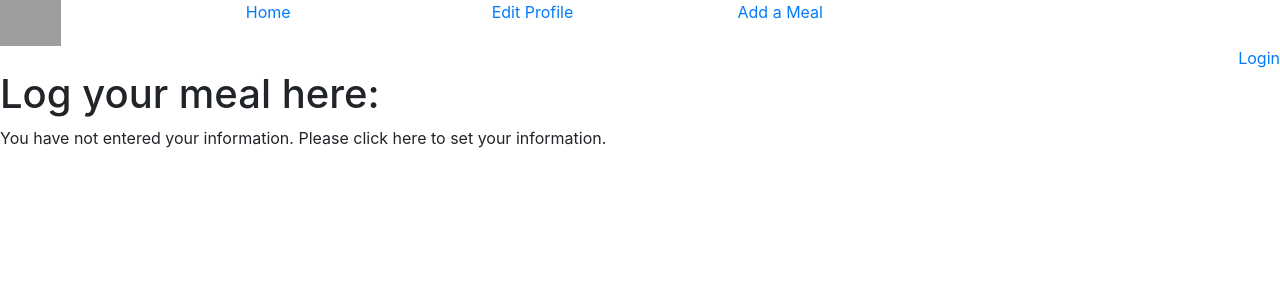
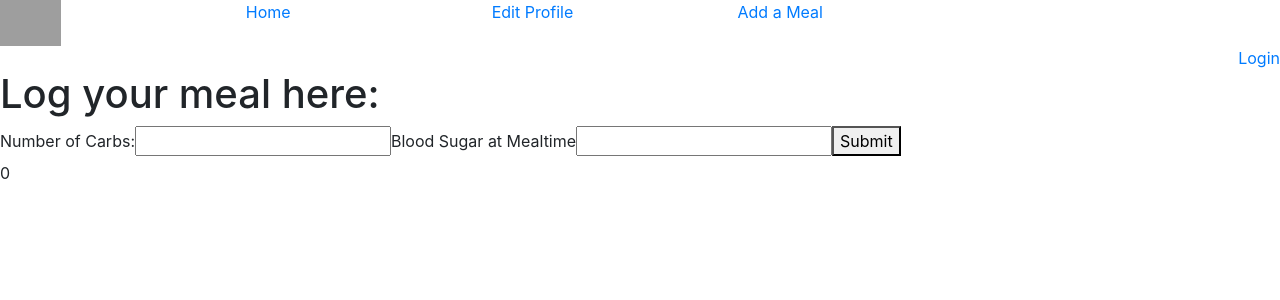
Before and after one commit to samhaile7/SugarSync_Insulin_Tracker_Application, a Vue app in the folder vue/: page /meal in a window 1280 px wide. Shown: the top 300 px of the page. Built offline with nearby package versions, Linux system fonts and the light colour scheme; grey boxes are pictures that could not be loaded.

Commit message:
working code

```diff
--- a/vue/src/components/MealLog.vue
+++ b/vue/src/components/MealLog.vue
@@ -2,7 +2,7 @@
   <div>
       <h1>Log your meal here:</h1>
 
-    <form v-show="$store.state.userInputSuccess != false"  action="" v-on:submit.prevent="postMealToServer()">
+    <form action="" v-on:submit.prevent="postMealToServer()">
       <label for="">Number of Carbs:</label>
       <input required type="text" v-model.number="mealInput.numberOfCarbs" />
 
@@ -14,12 +14,12 @@
     </form>
 
 
-    <div v-show="showCalculatedDose == true">
+
     {{calculatedDoseFromServer}}
-    </div>
 
 
-    <p v-show="$store.state.userInputSuccess == false">You have not entered your information. Please click here to set your information.</p>
+
+    <!-- <p v-show="$store.state.userInputSuccess == false">You have not entered your information. Please click here to set your information.</p> -->
 
   </div>
 </template>
@@ -38,7 +38,7 @@ export default {
 
             },
             calculatedDoseFromServer: 0,
-            showCalculatedDose: false,
+
 
         }
     },
@@ -54,7 +54,6 @@ export default {
         postMealToServer() {
             UserInputService.addMeal(this.mealInput).then((response) => {
                 if (response.status === 201) {
-                    this.showCalculatedDose = true;
                     this.calculatedDoseFromServer = response.data.suggestedDose;
 
                     //display suggested dose ad don't actually push to home
```
